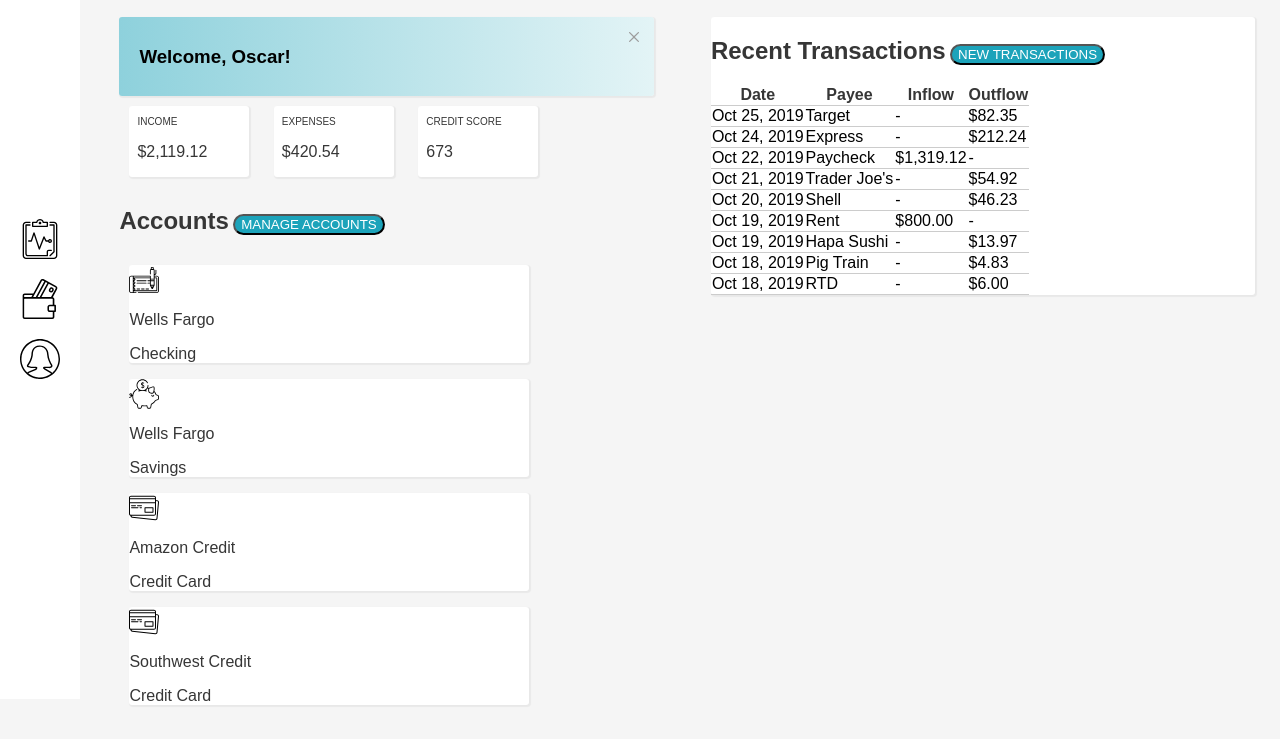
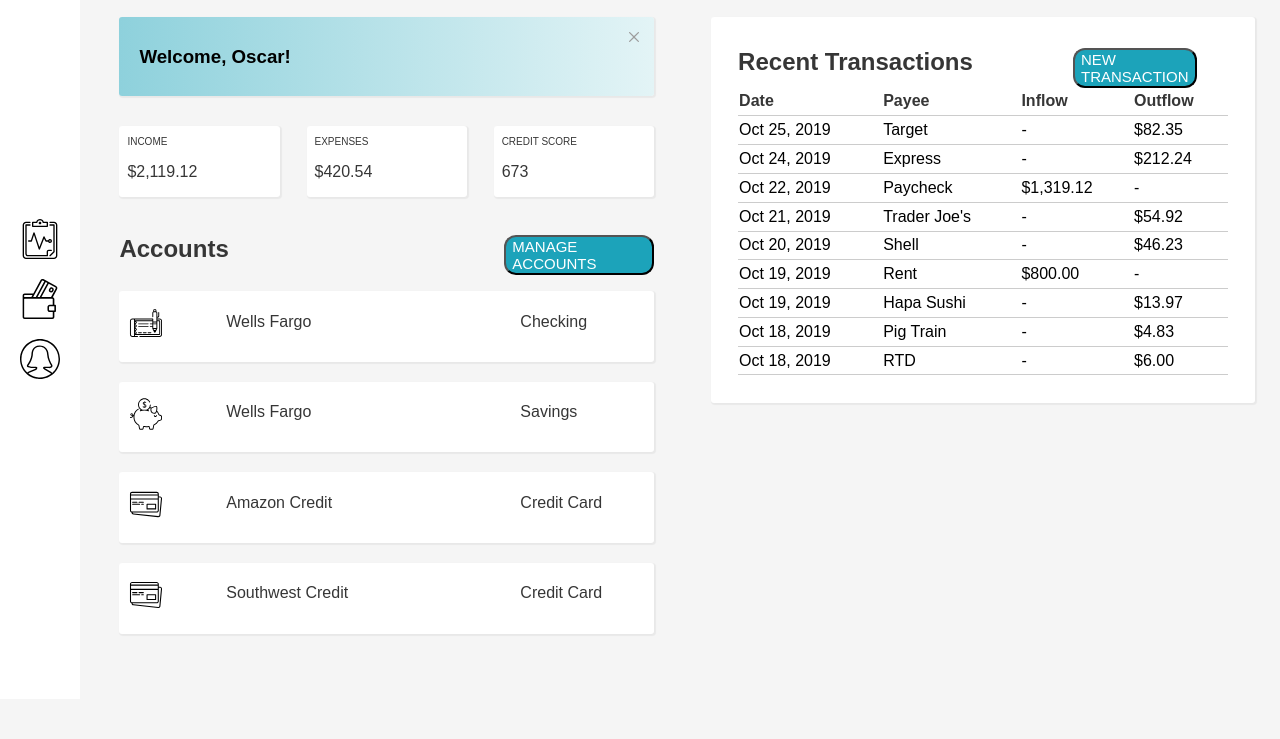
Before and after one commit to rachael-t/balancing-act, a plain HTML site: page index.html in a window 1280 px wide. Shown: the part 101-840 px from the top of the page. After the commit the page ends 800 px from the top, so only its background shows below. Drawn offline with Linux system fonts and the light colour scheme; files whose address does not match are found by name; a web font is replaced by a local one.

Commit message:
Add margin and alignment changes for cards

```diff
--- a/index.html
+++ b/index.html
@@ -16,9 +16,9 @@
     </header>
     <main>
       <section class="overview">
-        <section id="welcome-banner">
+        <section class="welcome-banner">
           <h1>Welcome, Oscar!</h1>
-          <img class="close-box" src="/Users/rachaelthomas/turing/1module/balancing-act/assets/close.svg" alt="Close box with an X" />
+          <input type="image" class="close-box" src="/Users/rachaelthomas/turing/1module/balancing-act/assets/close.svg" alt="Close box with an X" />
         </section>
         <section class="overview-cards">
           <div class="cards">
@@ -34,38 +34,42 @@
             <p class="card-amount">673</p>
           </div>
         </section>
-        <section class="accounts">
-          <h2 class="title">Accounts</h2>
-          <button class="title">Manage Accounts</button>
+          <section class="accounts">
+            <div class="account-titles">
+              <h2 class="title-name">Accounts</h2>
+              <button class="title-button">Manage Accounts</button>
+            </div>
           <div class="account-card">
             <img class="account-icon" src="/Users/rachaelthomas/turing/1module/balancing-act/assets/checking.svg" alt="Pen writing in checkbox icon"/>
-            <p>Wells Fargo</p>
-            <p>Checking</p>
+            <p class="account-name">Wells Fargo</p>
+            <p class="account-type">Checking</p>
           </div>
           <div class="account-card">
             <img class="account-icon" src="/Users/rachaelthomas/turing/1module/balancing-act/assets/savings.svg" alt="Piggy bank with coin icon"/>
-            <p>Wells Fargo</p>
-            <p>Savings</p>
+            <p class="account-name">Wells Fargo</p>
+            <p class="account-type">Savings</p>
           </div>
           <div class="account-card">
             <img class="account-icon" src="/Users/rachaelthomas/turing/1module/balancing-act/assets/credit-card.svg" alt="Credit card icon"/>
-            <p>Amazon Credit</p>
-            <p>Credit Card</p>
+            <p class="account-name">Amazon Credit</p>
+            <p class="account-type">Credit Card</p>
           </div>
           <div class="account-card">
             <img class="account-icon" src="/Users/rachaelthomas/turing/1module/balancing-act/assets/credit-card.svg" alt="Credit card icon"/>
-            <p>Southwest Credit</p>
-            <p>Credit Card</p>
+            <p class="account-name">Southwest Credit</p>
+            <p class="account-type">Credit Card</p>
           </div>
         </section>
       </section>
       <section class="transactions">
-        <h2 class= "title">Recent Transactions</h2>
-        <button class= "title">New Transactions</button>
+        <div class="transactions-titles">
+          <h2 class= "transactions-name">Recent Transactions</h2>
+          <button class= "new-transaction-button">New Transaction</button>
+        </div>
         <table>
           <tr>
             <th>Date</th>
-            <th>Payee</th>
+            <th class="payee-column">Payee</th>
             <th>Inflow</th>
             <th>Outflow</th>
           </tr>
@@ -125,5 +129,6 @@
           </tr>
         </section>
     </main>
+    <script src="main.js"> </script>
   </body>
 </html>
--- a/styles.css
+++ b/styles.css
@@ -37,13 +37,19 @@ nav {
   margin-bottom: 10px;
 }
 
-#welcome-banner {
+/* border left transparent then psuedo for hoover with it coming full */
+
+.welcome-banner {
   background-image: linear-gradient(to right, #8ED1DC, #E3F4F6);
   margin: 0px 0px 0px 0px;
-  padding: 10px 20px 10px 20px;
+  padding: 10px 20px 10px 10px;
   box-shadow: 1px 1px 1px 1px rgba(0,0,0,0.05);
   border-radius: 3px;
   position: relative;
+}
+
+h1 {
+  margin-left: 10px;
 }
 
 .close-box {
@@ -66,38 +72,107 @@ header {
   padding: 10px;
 }
 
+.overview-cards {
+  /* I learned this via this article: https://css-tricks.com/equidistant-objects-with-css/ */
+  display: flex;
+  justify-content: space-between;
+  padding-top: 30px;
+}
+
 .cards {
-  width: 120px;
-  margin: 10px 10px;
+  width: 30%;
   display: inline-block;
   background-color: white;
   box-shadow: 1px 1px 1px 1px rgba(0,0,0,0.05);
   border-radius: 3px;
 }
 
-.title {
+.account-titles {
+  position: relative;
+  width: 100%;
+  height: 12%;
+}
+
+.title-name {
+  display: inline-block;
+  position: absolute;
+  margin-top: 7%;
+  margin-left: 0%;
+  margin-bottom: 1%;
+  margin-right: 0%;
+}
+
+.title-button {
+  display: inline-block;
+  position: absolute;
+  margin-top: 7%;
+  margin-left: 72%;
+  margin-bottom: 1%;
+  margin-right: 0%;
+  font-size: 15px;
+}
+
+.account-card {
+  width: 100%;
+  height: 9%;
+  margin-bottom: 20px;
+  background-color: white;
+  box-shadow: 1px 1px 1px 1px rgba(0,0,0,0.05);
+  border-radius: 3px;
+  position: relative;
+}
+
+.account-icon {
+  width: 10%;
+  height: 45%;
+  margin-top: 3%;
+  margin-left: 0%;
+  margin-bottom: 2%;
+  margin-right: 2%;
+  position: absolute;
+}
+
+p.account-name, p.account-type {
   display: inline-block;
 }
 
-.account-card {
-  width: 400px;
-  margin: 10px 10px;
-  background-color: white;
-  box-shadow: 1px 1px 1px 1px rgba(0,0,0,0.05);
-  border-radius: 3px;
+p.account-name {
+  position: absolute;
+  margin-top: 4%;
+  margin-left: 20%;
+  margin-bottom: 2%;
+  margin-right: 0%;
 }
 
-.account-icon {
-  width: 30px;
-  height: 30px;
+p.account-type {
+  position: absolute;
+  margin-top: 4%;
+  margin-left: 75%;
+  margin-bottom: 2%;
+  margin-right: 0%;
 }
 
 th, td {
   border-bottom: 1px solid #CCCCCC;
+  padding-top: 1%;
+  padding-bottom: 1%;
+}
+
+th {
+  text-align: left;
+}
+
+th.payee-column {
+  padding-right: 20%;
 }
 
 table {
   border-spacing: 0px;
+  width: 90%;
+  margin-top: 13%;
+  margin-left: 5%;
+  margin-right: 5%;
+  margin-bottom: 5%;
 }
 
 .overview {
@@ -118,6 +193,33 @@ table {
   width: 47%;
 }
 
+.transactions-titles {
+  padding-left: 5%;
+  padding-right: 5%;
+  height: 10%;
+  width: 47%;
+  position: relative;
+}
+
+.transactions-name {
+  display: inline-block;
+  position: absolute;
+  margin-top: 10%;
+  margin-left: 0%;
+  margin-bottom: 0%;
+  margin-right: 0%;
+}
+
+.new-transaction-button {
+  display: inline-block;
+  position: absolute;
+  margin-top: 10%;
+  margin-left: 108%;
+  margin-bottom: 2%;
+  margin-right: 0%;
+  font-size: 15px;
+}
+
 .card-title, .card-amount {
   padding-left: 8px;
   text-transform: uppercase;
@@ -135,3 +237,7 @@ button {
   text-align: justify;
   border-radius: 12px;
 }
+
+.poof {
+  display: none;
+}
```
